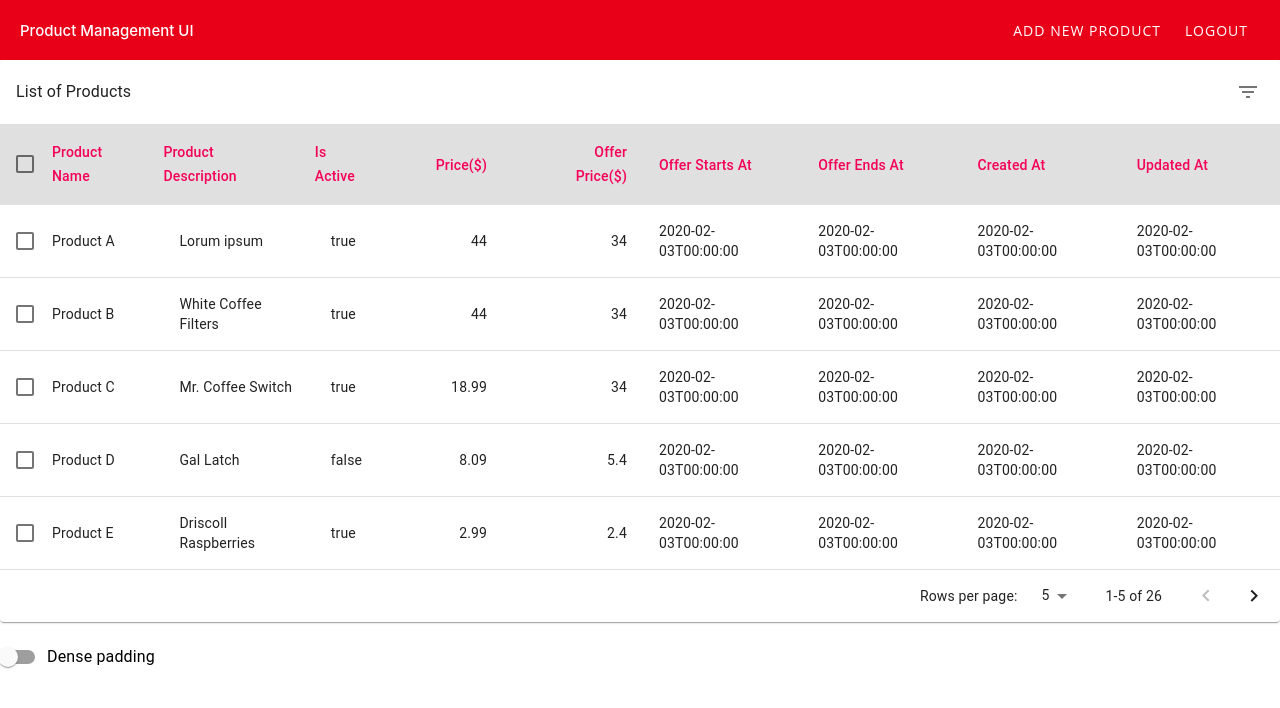
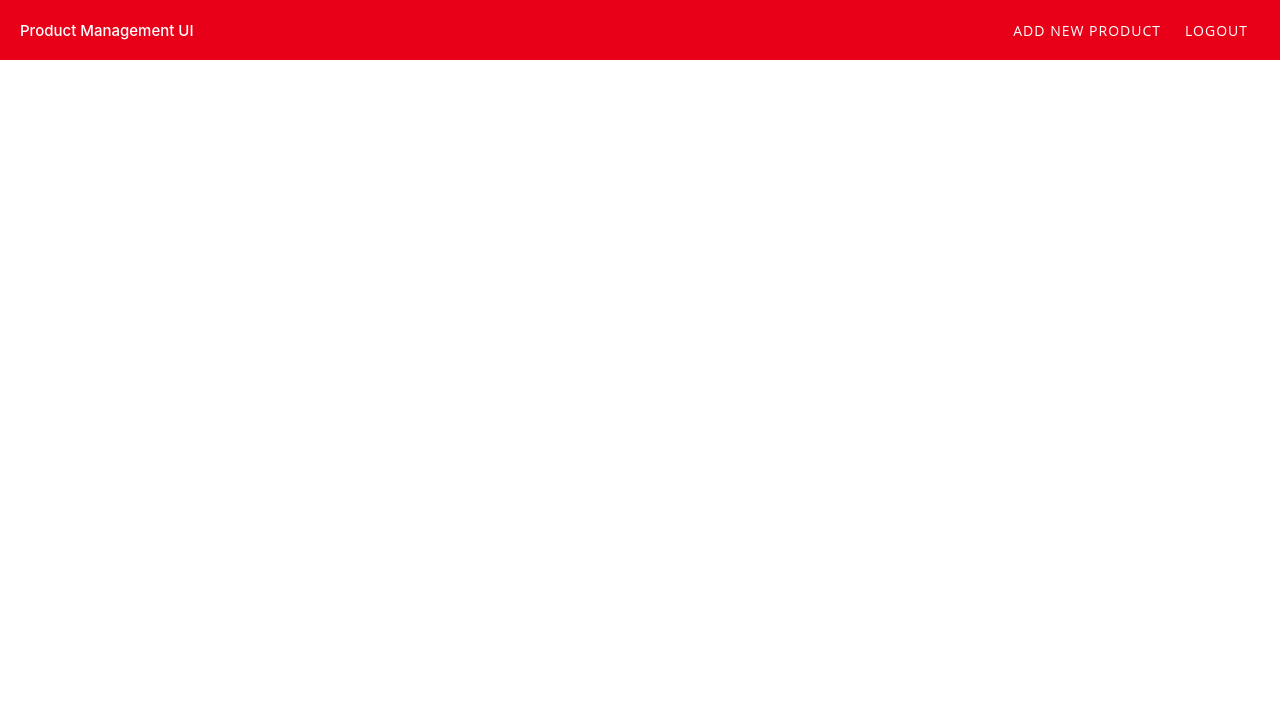
Before and after one commit to BendgePriya/Product-Management, a React (Create React App) app: page / in a window 1280 px wide. Shown: the top 708 px of the page. Built offline with nearby package versions, Linux system fonts and the light colour scheme; no server answers.

Commit message:
diplay table data from redux state

```diff
--- a/src/components/modal/add-new-product.js
+++ b/src/components/modal/add-new-product.js
@@ -7,9 +7,6 @@ class AddNewProduct extends Component {
   constructor(props) {
     super(props);
     this.state = {
-      tempDistrictsIds: [], // this variable is going to hold temporary data so
-      //that upon clicking on cancel button we will not have any impact on old data
-      tempApps: [],
       tempProd : {
         prod_name : '',
         prod_desc : '',
@@ -21,7 +18,6 @@ class AddNewProduct extends Component {
         created_at : '',
         updated_at : ''
       },
-      showMsg: false,
       requiredStyle: false
     };
     this.node = null;
@@ -53,7 +49,7 @@ class AddNewProduct extends Component {
   handleAddNewProduct = () => {
     let tempProd = this.state.tempProd
     if (tempProd.prod_name.length === 0) {
-      this.setState({ requiredStyle: true, showMsg: true });
+      this.setState({ requiredStyle: true});
     } else {
       this.props.toggleNewProductModal();
       this.props.addNewProduct(tempProd);
--- a/src/components/product/result.js
+++ b/src/components/product/result.js
@@ -30,39 +30,6 @@ const StyledTableCell = withStyles(theme => ({
       fontSize: 14,
     },
   }))(TableCell);
-
-function createData(prod_name, prod_desc, is_active, price, offer_price, offer_starts_at, offer_ends_at, created_at, updated_at) {
-    return { prod_name, prod_desc, is_active, price, offer_price, offer_starts_at, offer_ends_at, created_at, updated_at };
-  }
-
-  const rows = [
-    createData('Product A', 'Lorum ipsum', 'true' ,'44','34','2020-02-03T00:00:00', '2020-02-03T00:00:00','2020-02-03T00:00:00','2020-02-03T00:00:00'),
-    createData('Product B', 'White Coffee Filters', 'true' ,'44','34','2020-02-03T00:00:00', '2020-02-03T00:00:00','2020-02-03T00:00:00','2020-02-03T00:00:00'),
-    createData('Product C', 'Mr. Coffee Switch ', 'true' ,'18.99','34','2020-02-03T00:00:00', '2020-02-03T00:00:00','2020-02-03T00:00:00','2020-02-03T00:00:00'),
-    createData('Product D', 'Gal Latch', 'false' ,'8.09','5.4','2020-02-03T00:00:00', '2020-02-03T00:00:00','2020-02-03T00:00:00','2020-02-03T00:00:00'),
-    createData('Product E', 'Driscoll Raspberries', 'true' ,'2.99','2.4','2020-02-03T00:00:00', '2020-02-03T00:00:00','2020-02-03T00:00:00','2020-02-03T00:00:00'),
-    createData('Product F', 'Doritos Nacho Cheese Chips', 'true' ,'3.99','3.4','2020-02-03T00:00:00', '2020-02-03T00:00:00','2020-02-03T00:00:00','2020-02-03T00:00:00'),
-    createData('Product G', 'Organic Whole Milk', 'true' ,'3.19','2','2020-02-03T00:00:00', '2020-02-03T00:00:00','2020-02-03T00:00:00','2020-02-03T00:00:00'),
-    createData('Product H', 'Long Puff Sleeve T-Shirt', 'true' ,'17.89','16','2020-02-03T00:00:00', '2020-02-03T00:00:00','2020-02-03T00:00:00','2020-02-03T00:00:00'),
-    createData('Product I', 'Magical Mixer Baby Doll', 'true' ,'24.99','24','2020-02-03T00:00:00', '2020-02-03T00:00:00','2020-02-03T00:00:00','2020-02-03T00:00:00'),
-    createData('Product J', 'Disney Frozen 2 Light-Up Walk & Glow Fire Spirit Salamander Interactive Pet', 'true' ,'44$','34$','2020-02-03T00:00:00', '2020-02-03T00:00:00','2020-02-03T00:00:00','2020-02-03T00:00:00'),
-    createData('Product K', 'Lorum ipsum', 'true' ,'44','34','2020-02-03T00:00:00', '2020-02-03T00:00:00','2020-02-03T00:00:00','2020-02-03T00:00:00'),
-    createData('Product L', 'Lorum ipsum', 'true' ,'44','34','2020-02-03T00:00:00', '2020-02-03T00:00:00','2020-02-03T00:00:00','2020-02-03T00:00:00'),
-    createData('Product M', 'Lorum ipsum', 'true' ,'44','34','2020-02-03T00:00:00', '2020-02-03T00:00:00','2020-02-03T00:00:00','2020-02-03T00:00:00'),
-    createData('Product N', 'Lorum ipsum', 'true' ,'44','34','2020-02-03T00:00:00', '2020-02-03T00:00:00','2020-02-03T00:00:00','2020-02-03T00:00:00'),
-    createData('Product o', 'Lorum ipsum', 'true' ,'44','34','2020-02-03T00:00:00', '2020-02-03T00:00:00','2020-02-03T00:00:00','2020-02-03T00:00:00'),
-    createData('Product p', 'Lorum ipsum', 'true' ,'44','34','2020-02-03T00:00:00', '2020-02-03T00:00:00','2020-02-03T00:00:00','2020-02-03T00:00:00'),
-    createData('Product Q', 'Lorum ipsum', 'true' ,'44','34','2020-02-03T00:00:00', '2020-02-03T00:00:00','2020-02-03T00:00:00','2020-02-03T00:00:00'),
-    createData('Product R', 'Lorum ipsum', 'true' ,'44','34','2020-02-03T00:00:00', '2020-02-03T00:00:00','2020-02-03T00:00:00','2020-02-03T00:00:00'),
-    createData('Product S', 'Lorum ipsum', 'true' ,'44','34','2020-02-03T00:00:00', '2020-02-03T00:00:00','2020-02-03T00:00:00','2020-02-03T00:00:00'),
-    createData('Product T', 'Lorum ipsum', 'true' ,'44','34','2020-02-03T00:00:00', '2020-02-03T00:00:00','2020-02-03T00:00:00','2020-02-03T00:00:00'),
-    createData('Product U', 'Lorum ipsum', 'true' ,'44','34','2020-02-03T00:00:00', '2020-02-03T00:00:00','2020-02-03T00:00:00','2020-02-03T00:00:00'),
-    createData('Product V', 'Lorum ipsum', 'true' ,'44','34','2020-02-03T00:00:00', '2020-02-03T00:00:00','2020-02-03T00:00:00','2020-02-03T00:00:00'),
-    createData('Product W', 'Lorum ipsum', 'true' ,'44','34','2020-02-03T00:00:00', '2020-02-03T00:00:00','2020-02-03T00:00:00','2020-02-03T00:00:00'),
-    createData('Product X', 'Lorum ipsum', 'true' ,'44','34','2020-02-03T00:00:00', '2020-02-03T00:00:00','2020-02-03T00:00:00','2020-02-03T00:00:00'),
-    createData('Product Y', 'Lorum ipsum', 'true' ,'44','34','2020-02-03T00:00:00', '2020-02-03T00:00:00','2020-02-03T00:00:00','2020-02-03T00:00:00'),
-    createData('Product Z', 'Lorum ipsum', 'true' ,'44','34','2020-02-03T00:00:00', '2020-02-03T00:00:00','2020-02-03T00:00:00','2020-02-03T00:00:00'),
-  ];
 
 function descendingComparator(a, b, orderBy) {
   if (b[orderBy] < a[orderBy]) {
@@ -241,7 +208,8 @@ const useStyles = makeStyles(theme => ({
   },
 }));
 
-export default function Result() {
+export default function Result(props) {
+  let products = props.products;
   const classes = useStyles();
   const [order, setOrder] = React.useState('asc');
   const [orderBy, setOrderBy] = React.useState('calories');
@@ -258,7 +226,7 @@ export default function Result() {
 
   const handleSelectAllClick = event => {
     if (event.target.checked) {
-      const newSelecteds = rows.map(n => n.prod_name);
+      const newSelecteds = products.map(n => n.prod_name);
       setSelected(newSelecteds);
       return;
     }
@@ -300,7 +268,7 @@ export default function Result() {
 
   const isSelected = name => selected.indexOf(name) !== -1;
 
-  const emptyRows = rowsPerPage - Math.min(rowsPerPage, rows.length - page * rowsPerPage);
+  const emptyRows = rowsPerPage - Math.min(rowsPerPage, products.length - page * rowsPerPage);
 
   return (
     <div className={classes.root}>
@@ -320,10 +288,10 @@ export default function Result() {
               orderBy={orderBy}
               onSelectAllClick={handleSelectAllClick}
               onRequestSort={handleRequestSort}
-              rowCount={rows.length}
+              rowCount={products.length}
             />
             <TableBody>
-              {stableSort(rows, getComparator(order, orderBy))
+              {stableSort(products, getComparator(order, orderBy))
                 .slice(page * rowsPerPage, page * rowsPerPage + rowsPerPage)
                 .map((row, index) => {
                   const isItemSelected = isSelected(row.prod_name);
@@ -370,7 +338,7 @@ export default function Result() {
         <TablePagination
           rowsPerPageOptions={[5, 10, 25]}
           component="div"
-          count={rows.length}
+          count={products.length}
           rowsPerPage={rowsPerPage}
           page={page}
           onChangePage={handleChangePage}
--- a/src/containers/prodContainer.js
+++ b/src/containers/prodContainer.js
@@ -13,7 +13,7 @@ class ProdContainer extends Component {
     return (
       <div>
           <Header addNewProduct={this.props.addNewProduct}/>
-          <Result/>
+          {this.props.products && <Result products={this.props.products}/>}
       </div>
     );
   }
```
